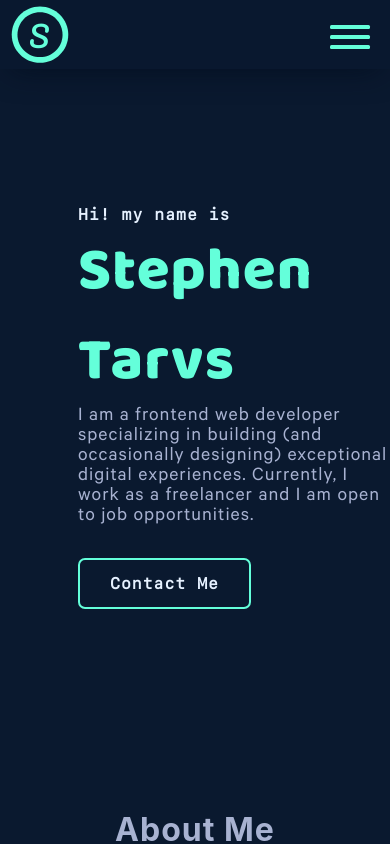
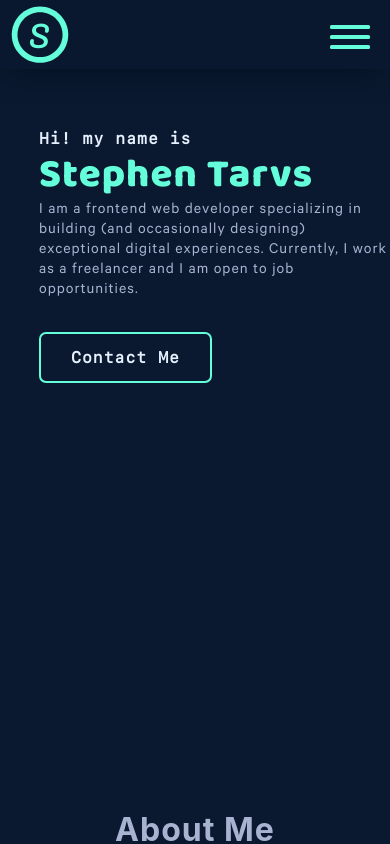
Before and after one commit to Tarvs01/portfolioPrev, a React (Create React App) app: page / in a window 390 px wide. Shown: the top 844 px of the page. Built offline with nearby package versions, Linux system fonts and the light colour scheme.

Commit message:
made a little responsive change and added fb link

```diff
--- a/src/App.css
+++ b/src/App.css
@@ -305,6 +305,24 @@ rect {
   font-size: 80px;
   line-height: 80px;
   max-width: 500px;
+}
+
+@media screen and (max-width: 600px) {
+  .hero-words{
+    top: 10% !important;
+    left: 10% !important;
+  }
+}
+
+@media screen and (max-width: 500px) {
+  .name{
+    font-size: 40px !important;
+    line-height: 50px !important;
+  }
+
+  .hero-about{
+    font-size: 16px !important;
+  }
 }
 
 body {
--- a/src/components/Footer.tsx
+++ b/src/components/Footer.tsx
@@ -42,7 +42,7 @@ function Footer() {
           </a>
 
           {/* facebook */}
-          <a href="/">
+          <a href="https://www.facebook.com/ayo.stephen.965">
             <svg
               fill="currentColor"
               version="1.1"
--- a/src/components/Home.tsx
+++ b/src/components/Home.tsx
@@ -75,7 +75,7 @@ function Home() {
           </a>
 
           {/* facebook */}
-          <a href="/">
+          <a href="https://www.facebook.com/ayo.stephen.965">
             <svg
               fill="currentColor"
               version="1.1"
--- a/src/components/Navbar.tsx
+++ b/src/components/Navbar.tsx
@@ -143,9 +143,6 @@ function Navbar() {
               </Link>
             </li>
             <li>
-              <a href="#experience">Experience</a>
-            </li>
-            <li>
               <Link
                 to="projects"
                 smooth={true}
@@ -234,9 +231,6 @@ function Navbar() {
                       About
                     </Link>
                   </li>
-                  <li onClick={closeSidebar}>
-                    <a href="#experience">Experience</a>
-                  </li>
                   <li>
                     <Link
                       to="projects"
```
